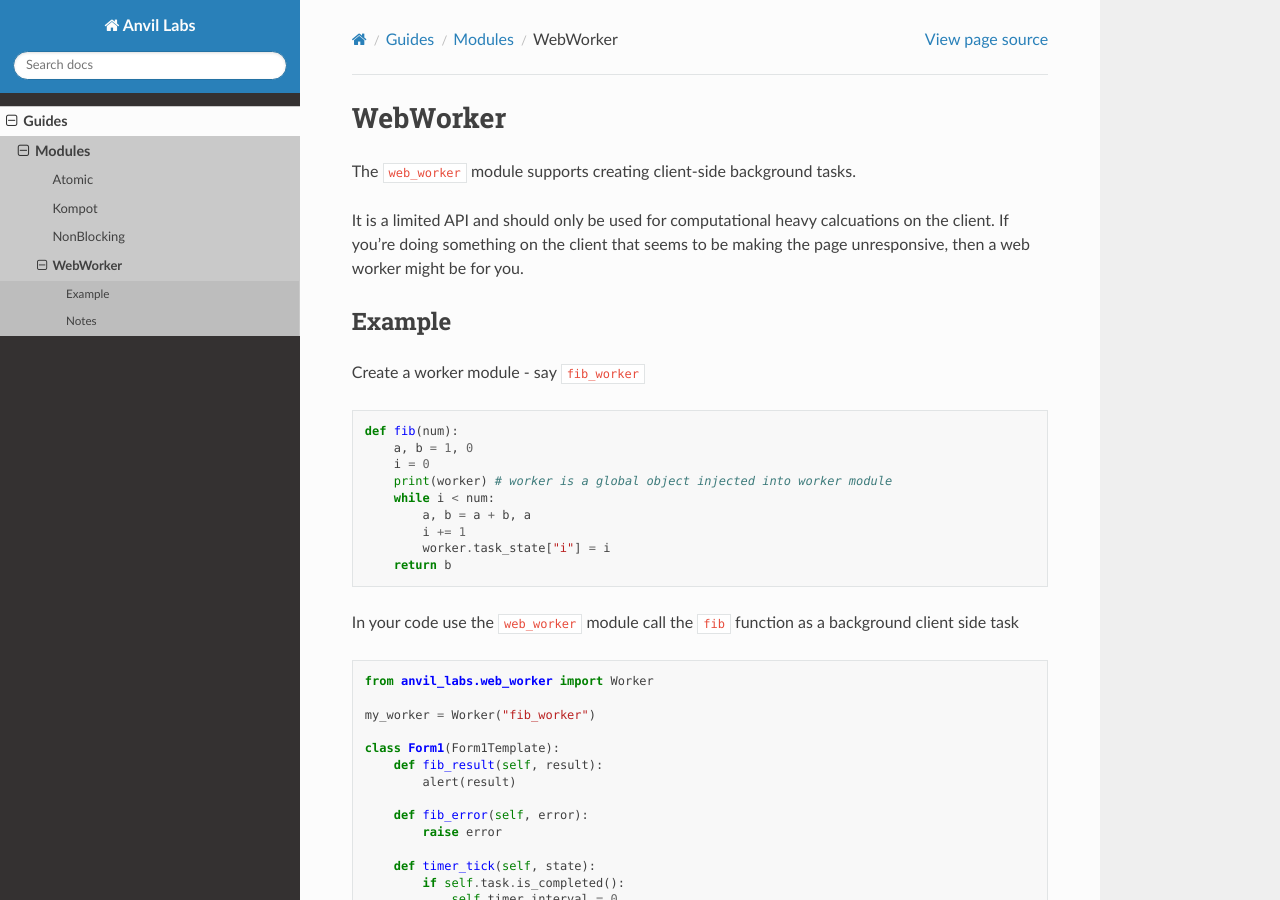
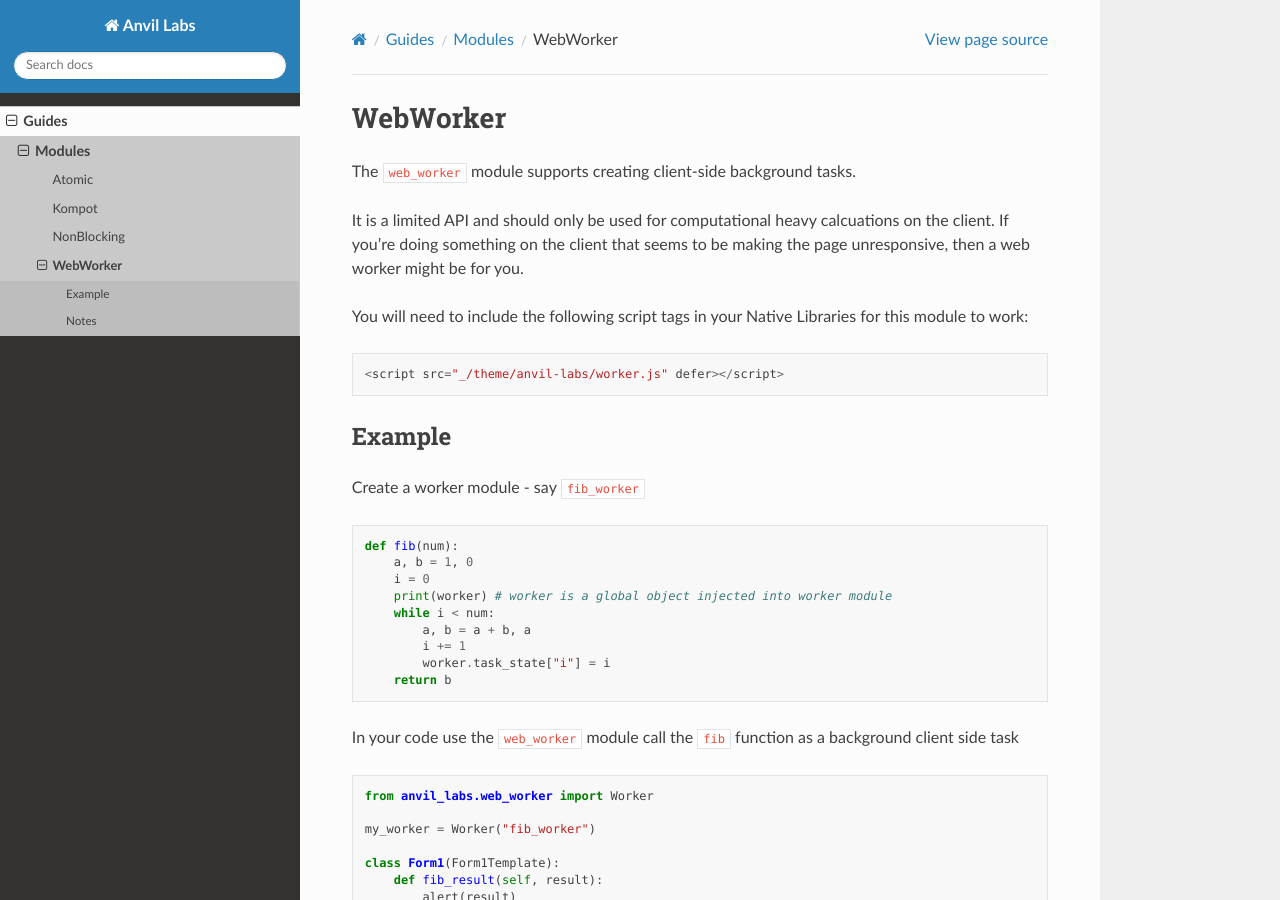
Before and after one commit to anvilistas/anvil-labs, a Sphinx documentation site: the page built from docs/guides/modules/web_worker.rst, in a window 1280 px wide and 900 px high. Built offline with Sphinx 7.4.7 and the Read the Docs theme 2.0.0, drawn with Linux system fonts in a browser that asks for light colours.

Commit message:
Docs: update web worker docs

```diff
--- a/docs/guides/modules/web_worker.rst
+++ b/docs/guides/modules/web_worker.rst
@@ -6,6 +6,14 @@ The ``web_worker`` module supports creating client-side background tasks.
 It is a limited API and should only be used for computational heavy calcuations on the client.
 If you're doing something on the client that seems to be making the page unresponsive,
 then a web worker might be for you.
+
+
+You will need to include the following script tags in your Native Libraries for this module to work:
+
+.. code-block:: python
+
+    <script src="_/theme/anvil-labs/worker.js" defer></script>
+
 
 Example
 -------
```
